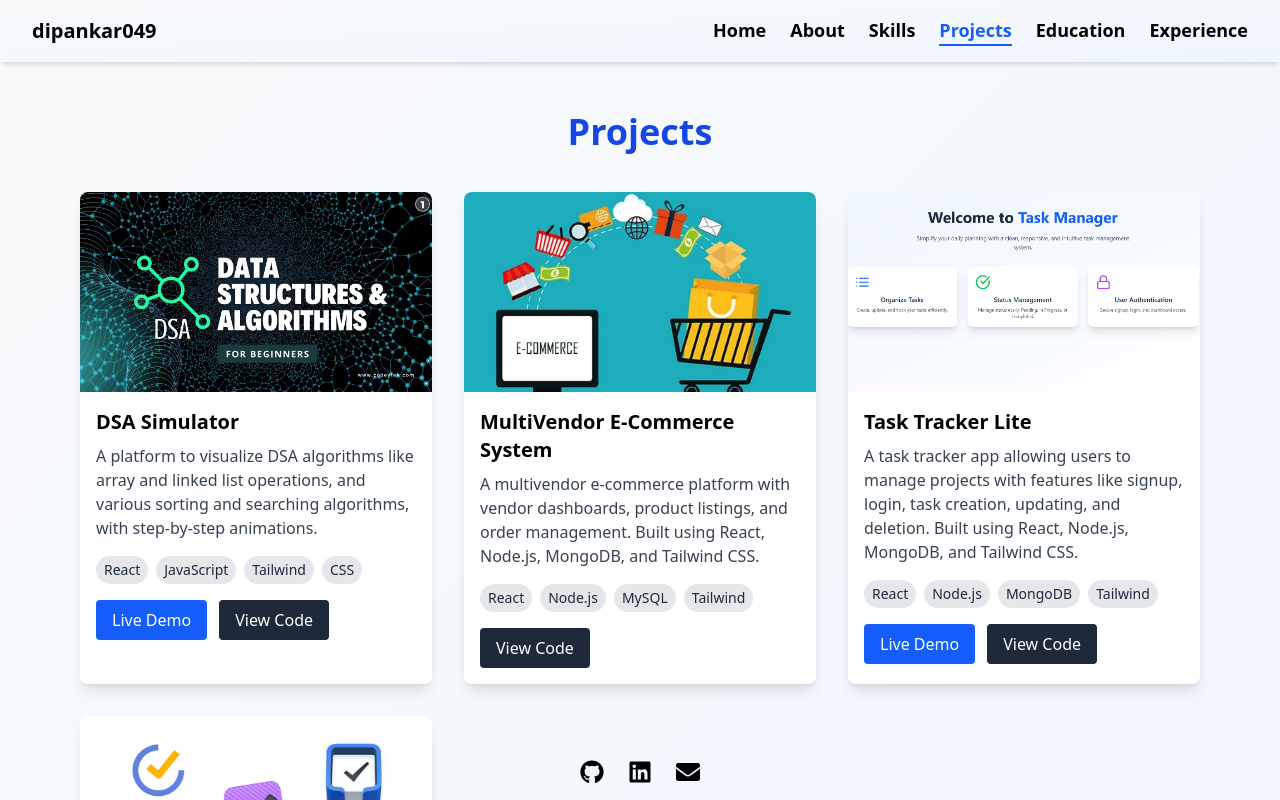
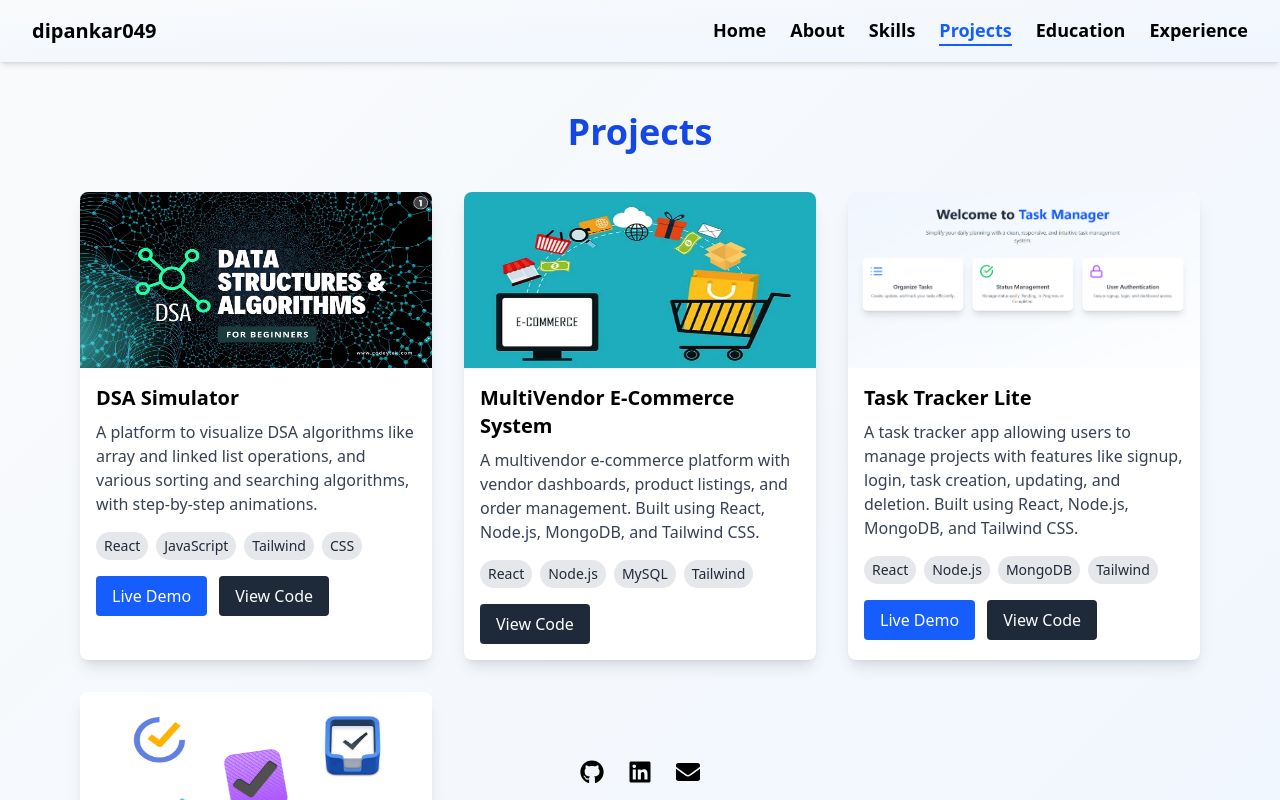
Before and after one commit to dipankar049/portfolio, a React (Vite) app: page /projects in a window 1280 px wide. Shown: the top 800 px of the page. Built offline with nearby package versions, Linux system fonts and the light colour scheme.

Commit message:
update github link for e-com project

```diff
--- a/src/components/Projects.jsx
+++ b/src/components/Projects.jsx
@@ -17,7 +17,7 @@ const Projects = () => {
       title: "MultiVendor E-Commerce System",
       description: "A multivendor e-commerce platform with vendor dashboards, product listings, and order management. Built using React, Node.js, MongoDB, and Tailwind CSS.",
       tech: ["React", "Node.js", "MySQL", "Tailwind"],
-      gitHubRepo: "https://github.com/dipankar049/Multivendor-Ecommerce-System",
+      gitHubRepo: "https://github.com/Prompt-Driven-Engineers/Inventory-Order-Management-System",
       imageUrl: ECommerceImage,
     },
     {
@@ -44,7 +44,7 @@ const Projects = () => {
       <div className="grid grid-cols-1 sm:grid-cols-2 lg:grid-cols-3 gap-8">
         {projects.map((project, index) => (
           <div key={index} className="bg-white shadow-lg rounded-lg overflow-hidden hover:scale-105 transition duration-300 ease-in">
-            <img src={project.imageUrl} alt={project.title} className="w-full h-50 object-cover object-center" />
+            <img src={project.imageUrl} alt={project.title} className="w-full aspect-4/2 object-center" />
             <div className="p-4">
               <h3 className="text-xl font-semibold">{project.title}</h3>
               <p className="text-gray-700 mt-2">{project.description}</p>
```
Also changed, not shown: src/assets/dsa-simulator.png (added).
